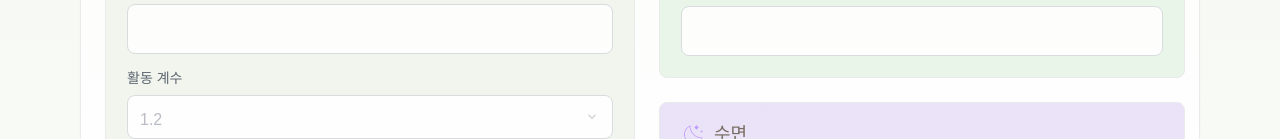
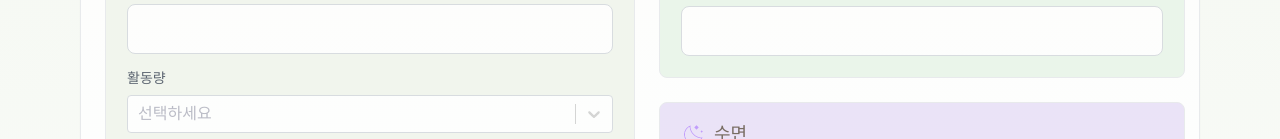
Before and after one commit to backend20250319/BE09-Final-3team-FE, a Next.js app: page /health/activity in a window 1280 px wide. Shown: the part 813-952 px from the top of the page. Built offline with nearby package versions, Linux system fonts and the light colour scheme; a web font is replaced by a local one.

Commit message:
style: react-select 드롭다운 색상 및 포커스 스타일 수정

```diff
--- a/src/app/health/activity/page.jsx
+++ b/src/app/health/activity/page.jsx
@@ -3,6 +3,7 @@
 import React, { useState, useEffect } from "react";
 import styles from "./styles/Activity.module.css";
 import PetProfileSelector from "../components/PetProfileSelector";
+import Select from "../components/ClientOnlySelect";
 
 export default function ActivityManagementPage() {
   const [selectedPet, setSelectedPet] = useState("몽글이");
@@ -12,12 +13,19 @@ export default function ActivityManagementPage() {
     { name: "차차", msg: "환영해요", src: "/images/max-profile.png" },
   ];
 
+  const activityOptions = [
+    { value: "1.2", label: "거의 안 움직여요" },
+    { value: "1.5", label: "가끔 산책해요" },
+    { value: "1.7", label: "자주 뛰어놀아요" },
+    { value: "1.9", label: "매우 활동적이에요" },
+  ];
+
   const [isSubmittedToday, setIsSubmittedToday] = useState(false);
   const [formData, setFormData] = useState({
     walkingDistance: "",
-    activityLevel: "1.2", // 기본값
-    totalFoodWeight: "", // 총 음식량 (g)
-    totalCaloriesInFood: "", // 총 칼로리 (kcal)
+    activityLevel: "",
+    totalFoodWeight: "",
+    totalCaloriesInFood: "",
     feedingAmount: "",
     weight: "",
     sleepTime: "",
@@ -28,7 +36,6 @@ export default function ActivityManagementPage() {
 
   const validActivityLevels = ["1.2", "1.5", "1.7", "1.9"];
 
-  // 숫자 포맷 함수: 정수면 정수로, 아니면 소수점 1자리까지
   function formatNumber(num) {
     if (Number.isInteger(num)) {
       return num.toString();
@@ -234,21 +241,66 @@ export default function ActivityManagementPage() {
                           />
                         </div>
                         <div className={styles.formGroup}>
-                          <label htmlFor="activityLevel">활동 계수</label>
-                          <select
+                          <label htmlFor="activityLevel">활동량</label>
+                          <Select
                             id="activityLevel"
-                            value={formData.activityLevel}
-                            onChange={handleChange}
-                            className={styles.customSelect}
-                          >
-                            <option value="" disabled hidden>
-                              선택하세요
-                            </option>
-                            <option value="1.2">1.2</option>
-                            <option value="1.5">1.5</option>
-                            <option value="1.7">1.7</option>
-                            <option value="1.9">1.9</option>
-                          </select>
+                            options={activityOptions}
+                            value={activityOptions.find(
+                              (option) =>
+                                option.value === formData.activityLevel
+                            )}
+                            onChange={(selectedOption) => {
+                              setFormData((prev) => ({
+                                ...prev,
+                                activityLevel: selectedOption?.value || "",
+                              }));
+                            }}
+                            placeholder="선택하세요"
+                            classNamePrefix="react-select"
+                            styles={{
+                              option: (provided, state) => ({
+                                ...provided,
+                                backgroundColor: state.isSelected
+                                  ? "#e6f4ea" // 선택된 옵션 배경 (연한 초록)
+                                  : state.isFocused
+                                  ? "#f0fdf4" // hover / focus 배경 (더 연한 초록)
+                                  : "white",
+                                color: state.isSelected ? "#4caf50" : "#374151",
+                                cursor: "pointer",
+                                // active 상태 커스텀
+                                ":active": {
+                                  backgroundColor: "#c8e6c9", // 클릭하는 순간 더 진한 연두색
+                                  color: "#388e3c",
+                                },
+                              }),
+                              control: (provided, state) => ({
+                                ...provided,
+                                borderColor: state.isFocused
+                                  ? "#8bc34a"
+                                  : "#d1d5db",
+                                boxShadow: state.isFocused
+                                  ? "0 0 0 3px rgba(139,195,74,0.3)"
+                                  : "none",
+                                "&:hover": {
+                                  borderColor: "#8bc34a",
+                                },
+                              }),
+                              placeholder: (provided) => ({
+                                ...provided,
+                                color: "#adaebc",
+                              }),
+                              singleValue: (provided) => ({
+                                ...provided,
+                                color: "#374151",
+                              }),
+                              menu: (provided) => ({
+                                ...provided,
+                                borderRadius: 8,
+                                boxShadow: "0 4px 6px rgba(0,0,0,0.1)",
+                                zIndex: 10,
+                              }),
+                            }}
+                          />
                         </div>
                         <div className={styles.calorieInfo}>
                           <div className={styles.calorieItem}>
--- a/src/app/health/activity/styles/Activity.module.css
+++ b/src/app/health/activity/styles/Activity.module.css
@@ -347,41 +347,6 @@
   resize: none !important;
 }
 
-.customSelect {
-  width: 100%;
-  height: 44px;
-  padding: 12px;
-  border: 1px solid #d1d5db;
-  border-radius: 8px;
-  font-weight: 400;
-  font-size: 16px;
-  line-height: 1.5em;
-  font-family: inherit;
-  background-color: #ffffff;
-  color: #adaebc;
-  box-sizing: border-box;
-
-  appearance: none;
-  -webkit-appearance: none;
-  -moz-appearance: none;
-
-  background-image: url("/health/arrow.png");
-  background-repeat: no-repeat;
-  background-position: right 12px center;
-  background-size: 16px 16px;
-  cursor: pointer;
-
-  transition: all 0.3s ease;
-}
-
-.customSelect:focus {
-  outline: none;
-  border-color: #8bc34a;
-  color: #374151;
-  box-shadow: 0 0 0 3px rgba(139, 195, 74, 0.1);
-  background-color: #ffffff;
-}
-
 /* Calorie Info */
 .calorieInfo {
   display: flex;
--- /dev/null
+++ b/src/app/health/components/ClientOnlySelect.jsx
@@ -0,0 +1,7 @@
+"use client";
+
+import dynamic from "next/dynamic";
+
+const Select = dynamic(() => import("react-select"), { ssr: false });
+
+export default Select;
```
